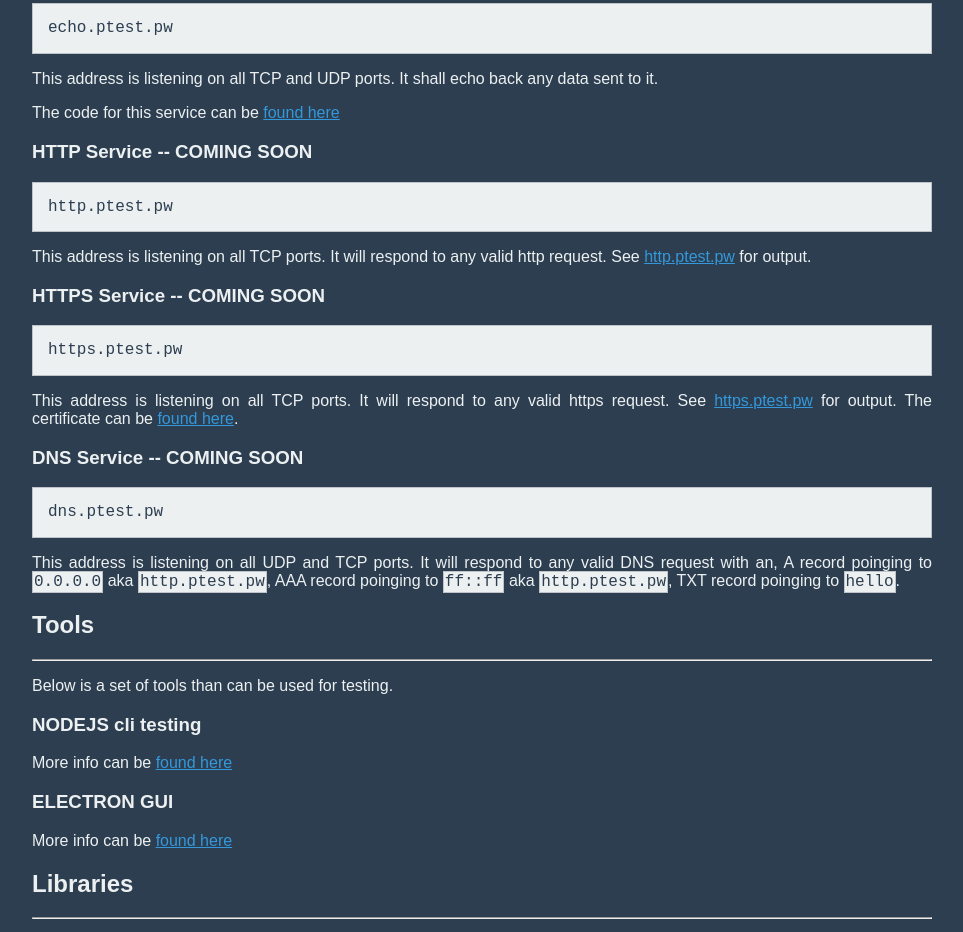
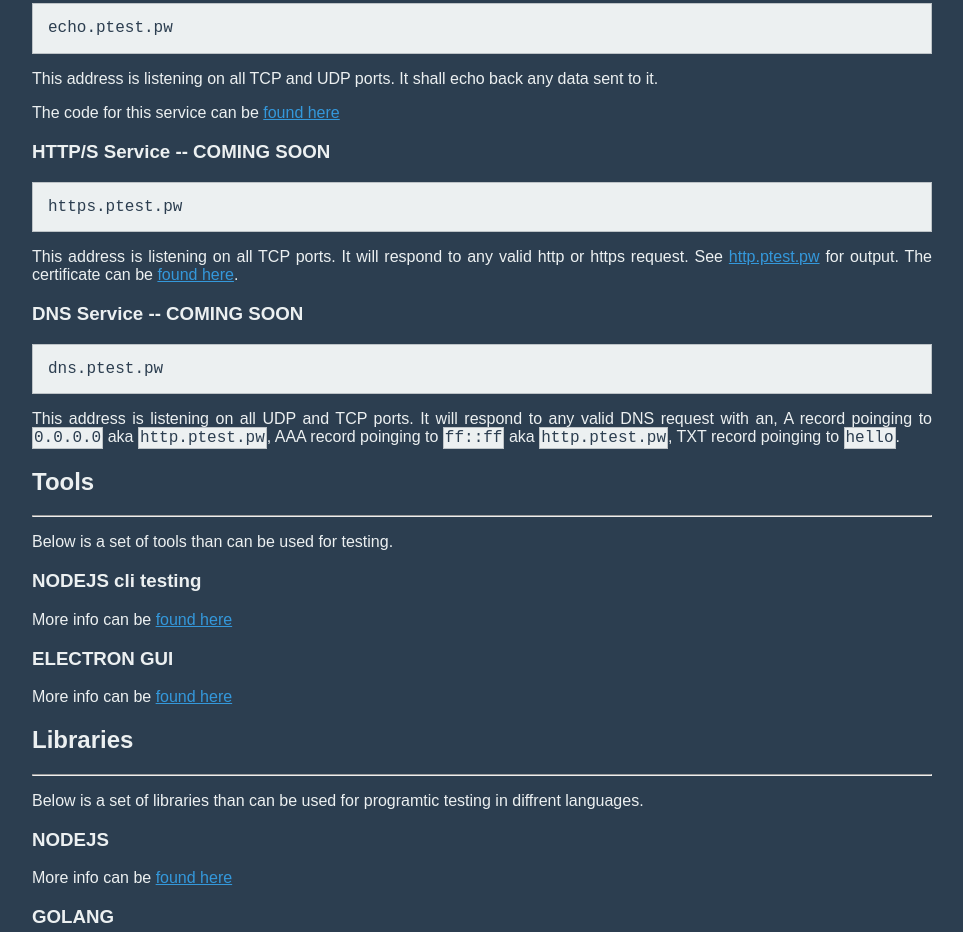
Before and after one commit to 0m-ax/port-tester, a plain HTML site: page index.html in a window 1280 px wide. Shown: the part 1803-2735 px from the top of the page, without its empty margins (158-1121 px from the left). Drawn offline with Linux system fonts and the light colour scheme.

Commit message:
merge http and https

```diff
--- a/index.html
+++ b/index.html
@@ -82,15 +82,11 @@
            <p>
                 The code for this service can be <a href="">found here</a>
             </p>
-            <h3>HTTP Service -- COMING SOON</h3>
-            <pre>http.ptest.pw</pre>
-            <p>
-                This address is listening on all TCP ports. It will respond to any valid http request. See <a href="http://http.ptest.pw">http.ptest.pw</a> for output.
-            </p>
-            <h3>HTTPS Service -- COMING SOON</h3>
+
+            <h3>HTTP/S Service -- COMING SOON</h3>
             <pre>https.ptest.pw</pre>
             <p>
-                This address is listening on all TCP ports. It will respond to any valid https request. See <a href="https://http.ptest.pw">https.ptest.pw</a> for output. The certificate can be <a href="#cert">found here</a>.
+                This address is listening on all TCP ports. It will respond to any valid http or https request. See <a href="https://http.ptest.pw">http.ptest.pw</a> for output. The certificate can be <a href="#cert">found here</a>.
             </p>
             <h3>DNS Service -- COMING SOON</h3>
             <pre>dns.ptest.pw</pre>
```
